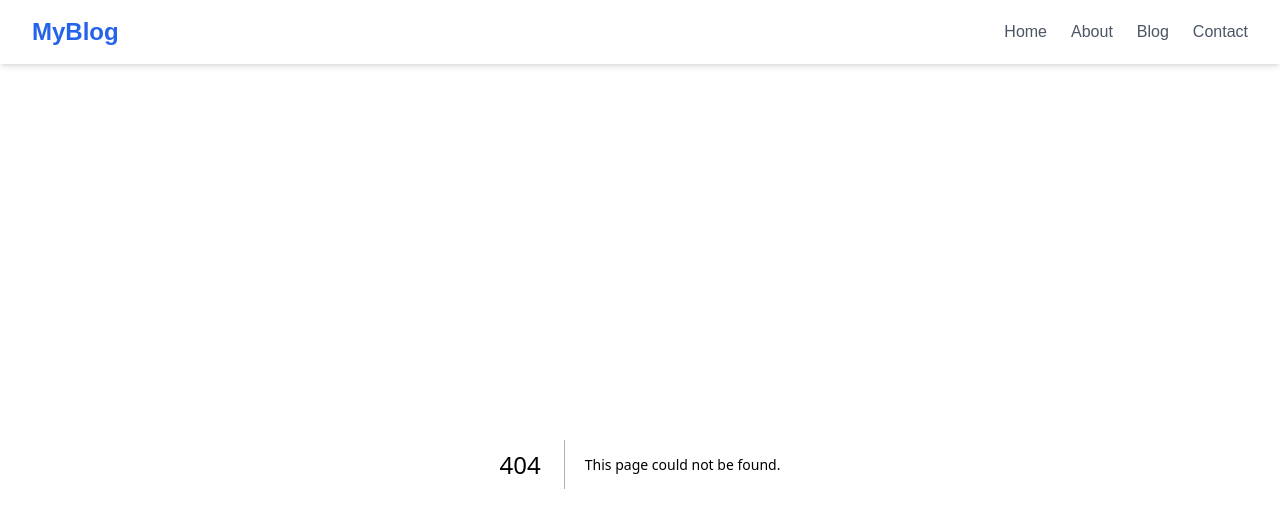
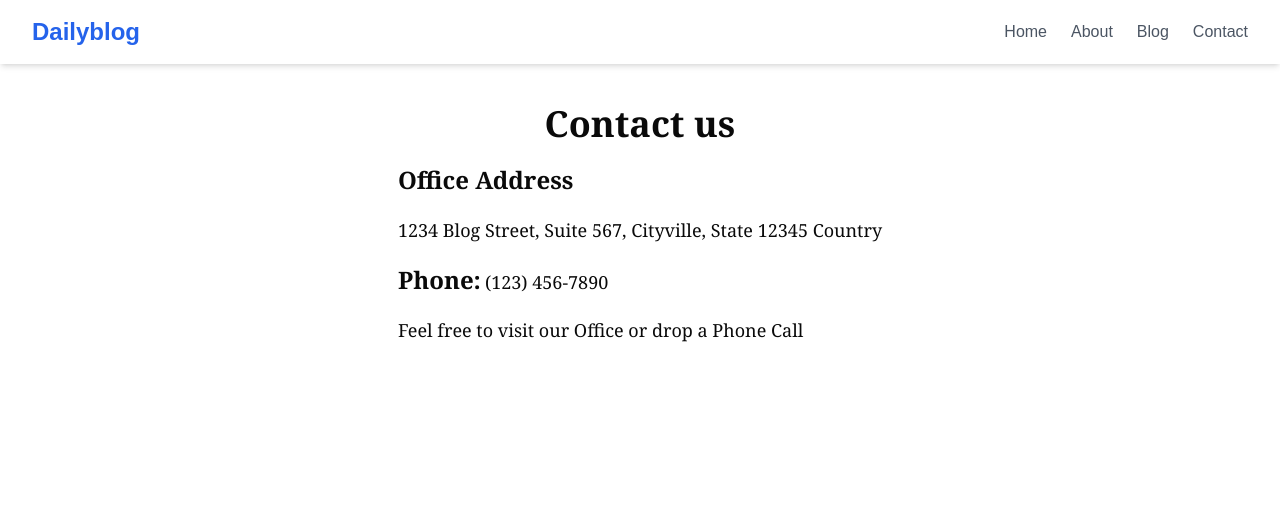
Before and after one commit to NaumanNavaid/blog-sanity, a Next.js app: page /contact in a window 1280 px wide. Before the commit this address had no page. Shown: the top 528 px of the page. Built offline with nearby package versions, Linux system fonts and the light colour scheme.

Commit message:
about an contact

```diff
--- /dev/null
+++ b/src/app/about/page.tsx
@@ -0,0 +1,16 @@
+import React from 'react'
+
+const Page = () => {
+  return (
+    <div className='max-w-7xl  mx-auto flex flex-col justify-center items-center mt-10'>
+        <h1 className='text-4xl font-bold font-serif'>
+            About us
+        </h1>
+      <p className='mt-5 max-w-2xl font-serif text-lg'>At <strong>Dailyblog</strong>, we are passionate about delivering high-quality, insightful content that connects with our readers. Whether it's the latest trends, expert advice, or in-depth discussions on  relevant topics, we have something for everyone.
+    our goal is to provide valuable information that empowers and inspires. Our team of dedicated writers and creators works hard to ensure that every article is informative, engaging, and easy to understand, making  your trusted source for daily content. Thank you for being part of our growing community!</p>
+
+    </div>
+  )
+}
+
+export default Page
--- a/src/app/component/header.tsx
+++ b/src/app/component/header.tsx
@@ -5,9 +5,9 @@ export default function Header() {
   return (
     <header className="bg-white shadow-md sticky top-0 z-50">
       <div className="container mx-auto px-4 lg:px-8 flex items-center justify-between h-16">
-        {/* Logo */}
+
         <Link href="/" className="text-2xl font-bold text-blue-600 hover:text-blue-800">
-          MyBlog
+          Dailyblog
         </Link>
 
         {/* Navigation Links */}
--- /dev/null
+++ b/src/app/contact/page.tsx
@@ -0,0 +1,34 @@
+import React from 'react'
+
+const Page = () => {
+    return (
+        <div className='max-w-7xl  mx-auto flex flex-col justify-center items-center mt-10'>
+            <h1 className='text-4xl font-bold font-serif'>
+                Contact us
+            </h1>
+
+
+            <div>
+                <h1 className='text-2xl font-bold font-serif mt-5'>
+                    Office Address
+                </h1>
+                <p className='mt-5 max-w-2xl font-serif text-lg'>
+                    1234 Blog Street,
+                    Suite 567,
+                    Cityville, State 12345
+                    Country
+                </p>
+                <h1 className='text-2xl font-bold font-serif mt-5'>
+                    Phone:
+                    <span className='text-lg font-normal pl-1'>
+                        (123) 456-7890
+                    </span>
+                </h1>
+                <p className='mt-5 max-w-2xl font-serif text-lg font-medium'> Feel free to visit our Office or drop a Phone Call</p>
+
+            </div>
+        </div>
+    )
+}
+
+export default Page
--- a/src/app/page.tsx
+++ b/src/app/page.tsx
@@ -53,7 +53,7 @@ const page = async () => {
     <div className="max-w-5xl mx-auto py-10 px-4">
       <div>
         <h1 className="text-4xl font-bold mb-8">Blog Posts</h1>
-        <div className='grid grid-cols-2 gap-10'>
+        <div className='grid md:grid-cols-2 gap-10'>
 
           {data.map((post: Blog_post, index) =>
             <div key={index} className="block  border rounded-lg hover:shadow-lg transition-shadow ">
--- a/src/app/post/[slug]/page.tsx
+++ b/src/app/post/[slug]/page.tsx
@@ -65,7 +65,7 @@ export default async function Page(props: any) {
 
 
       <h1>
-        <span className="mt-2 block text-3xl text-center leading-8 font-bold tracking-tight sm:text-4xl">
+        <span className="mt-2 block text-3xl text-center leading-8 font-bold tracking-tight sm:text-4xl pt-5">
           {data.title}
         </span>
 
```
